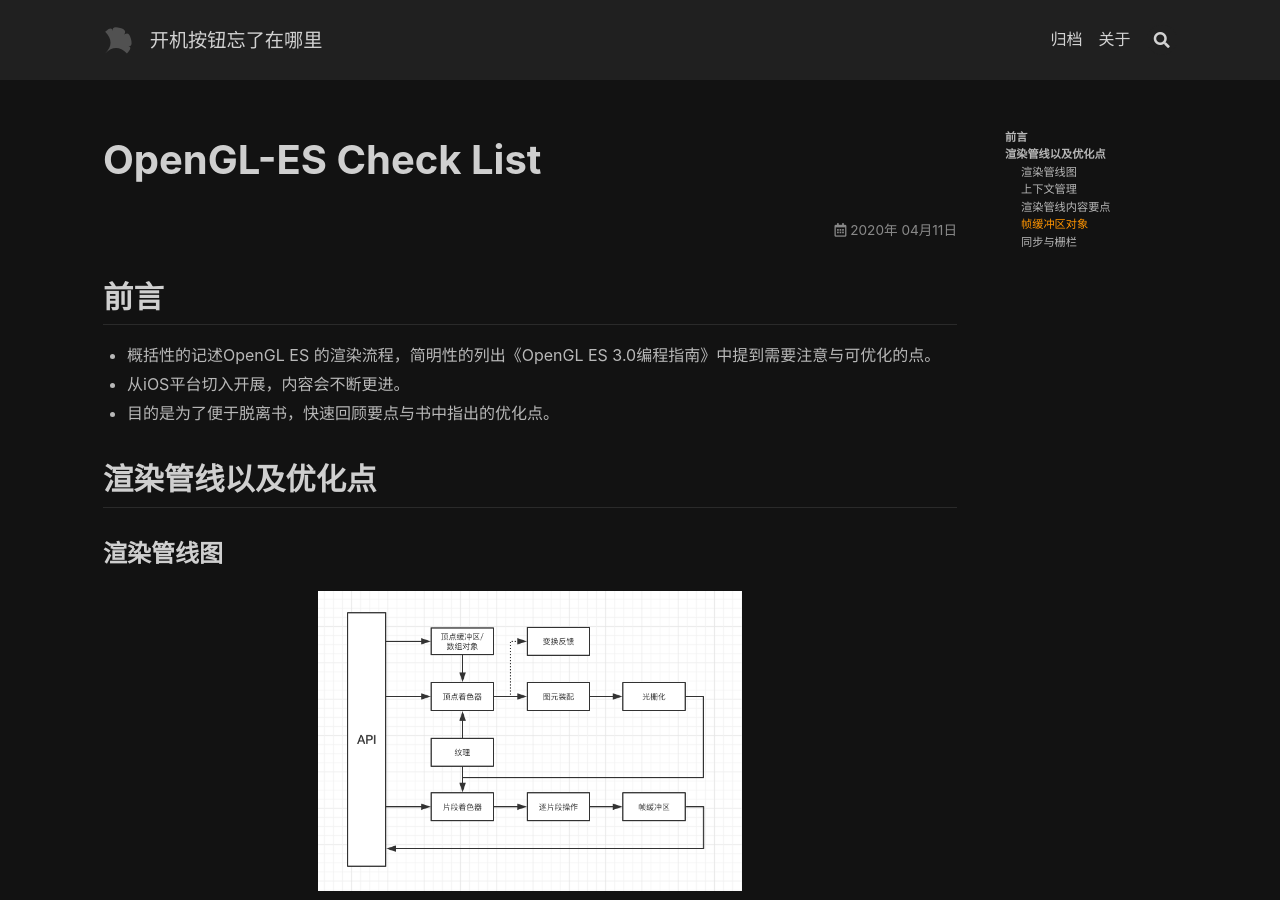
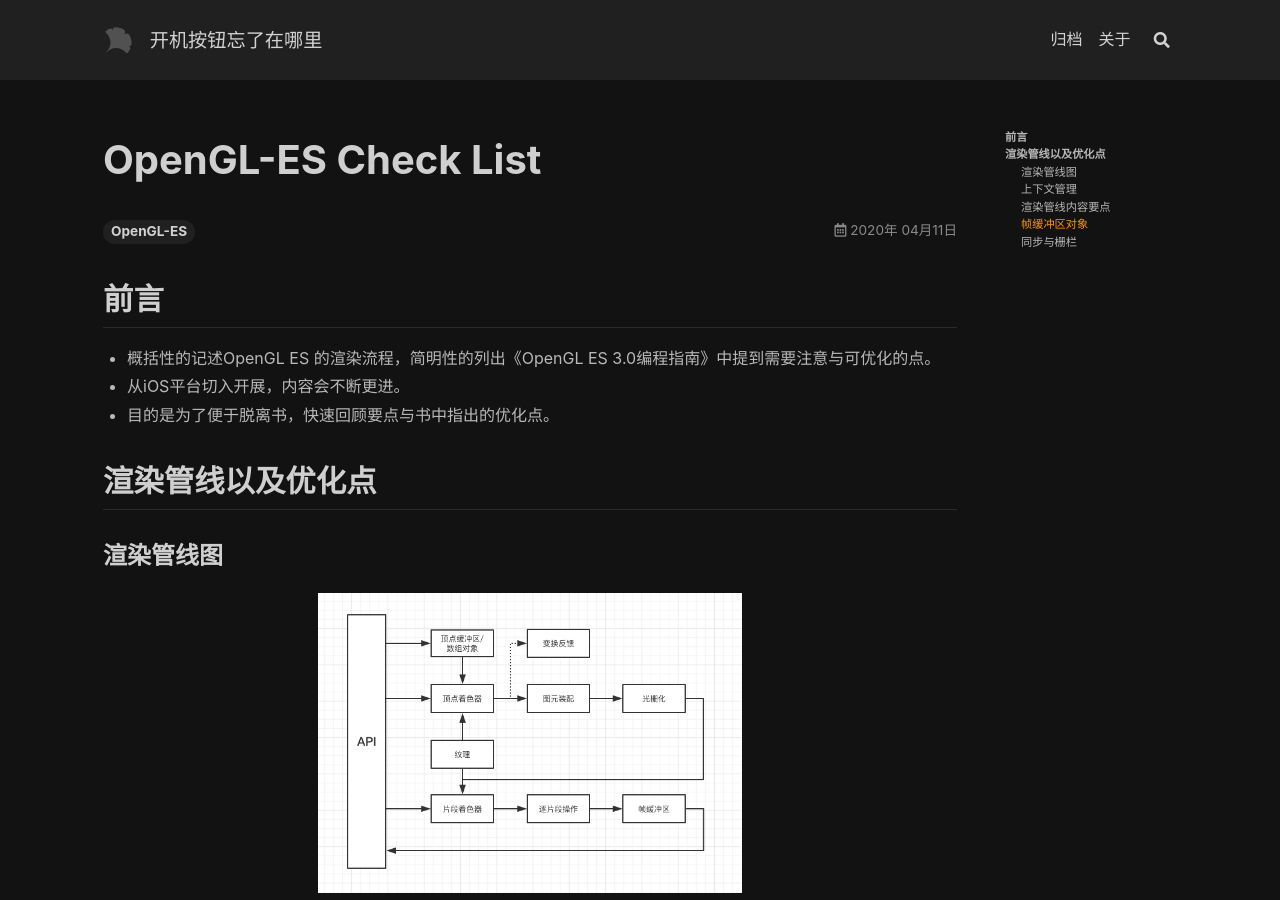
Before and after one commit to zhouYuBo/blog, a Jekyll site: the page built from _posts/2020-04-11-OpenGL-ES Check List.md, in a window 1280 px wide and 900 px high. Built offline with Jekyll 4.4.1, drawn with Linux system fonts in a browser that asks for light colours; nearby versions of some CDN libraries.

```diff
--- a/_posts/2020-04-11-OpenGL-ES Check List.md
+++ b/_posts/2020-04-11-OpenGL-ES Check List.md
@@ -1,6 +1,7 @@
 ---
 title: OpenGL-ES Check List
-tags: []
+tags:
+- OpenGL-ES
 ---
 
 ## 前言
```
